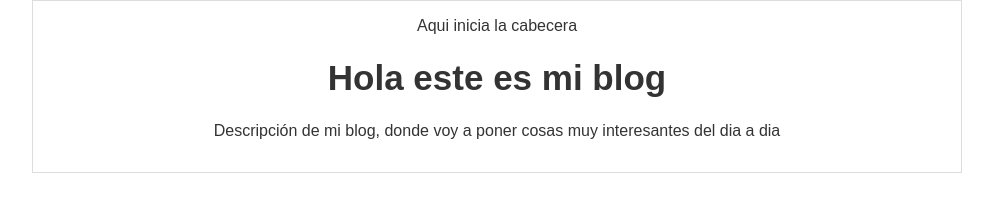
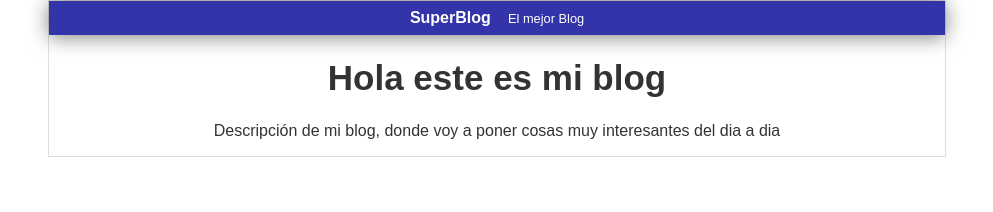
Before and after one commit to DCCARRENOM/Blog-pruebas-Curso-Git, a plain HTML site: page index.html in a window 1280 px wide. Shown: the whole page, without its empty margins (143-1136 px from the left). Drawn offline with Linux system fonts and the light colour scheme.

Commit message:
Finalizada la cabecera con diseño

```diff
--- a/css/estilos.css
+++ b/css/estilos.css
@@ -9,7 +9,7 @@ body {
 
 #container{
     width: 70%;
-    padding: 1em;
+    padding: 0;
     text-align: center;
     border: 1px solid #DDD;
     margin: 0 auto;
@@ -18,3 +18,22 @@ body {
 #container h1{
     font-size: 35px;
 }
+
+#cabecera {
+    background: #33A;
+    color: white;
+    margin: 0;
+    padding: 0.5em;
+    font-weight: bold;
+    box-shadow: 0px 2px 20px 0px rgba(0,0,0,0.5);
+}
+
+#post{
+    padding: 1em;
+}
+
+#cabecera #tag{
+    padding: 0 0 0 1em;
+    font-weight: normal;
+    font-size: 0.8em;
+}
--- a/index.html
+++ b/index.html
@@ -9,7 +9,8 @@
   <body>
     <div id="container"">
         <div id="cabecera">
-            Aqui inicia la cabecera
+            SuperBlog
+            <span id="tag">El mejor Blog</span>
         </div>
         <div id=""post>
             <h1>Hola este es mi blog</h1>
```
